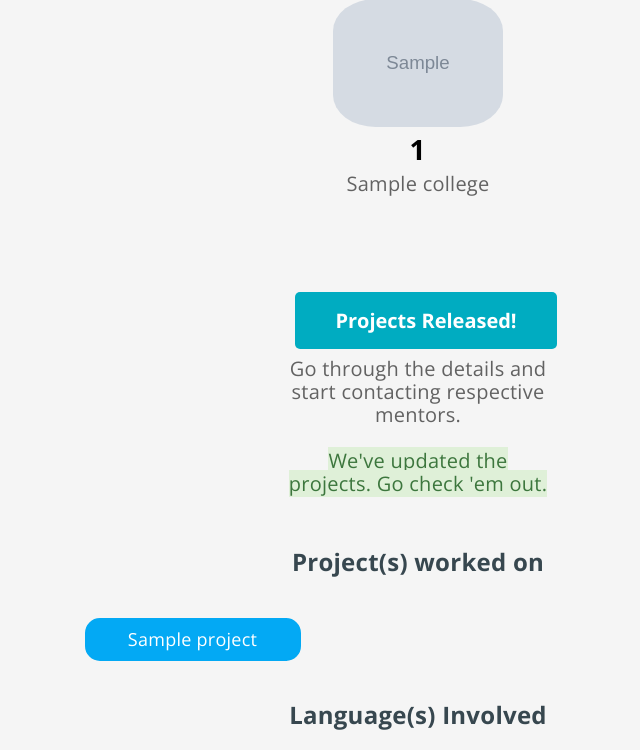
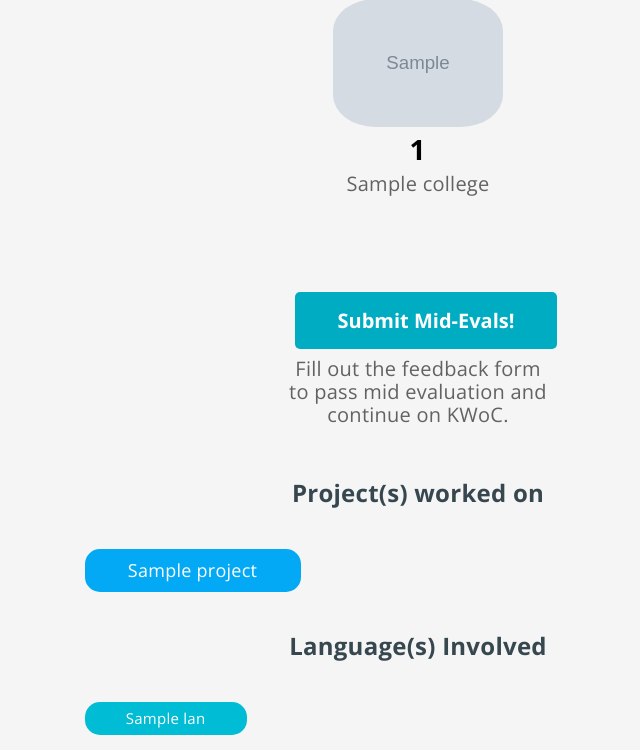
Before and after one commit to kossiitkgp/kwoc-2018, a Flask app: template templates/dashboard.html in a window 1280 px wide. Shown: the part 545-1295 px from the top of the page, without its empty margins (222-862 px from the left). Run offline with Flask 2, Linux system fonts and the light colour scheme; the template is opened without the code that fills it: most values are stand-ins (such as "Sample title", 1, 10 or a date in 2020); grey boxes marked "Sample" are stand-in pictures; some libraries are stand-ins or nearby versions.

Commit message:
add button for mid evals #175

```diff
--- a/templates/dashboard.html
+++ b/templates/dashboard.html
@@ -77,7 +77,8 @@
                         <h1>{{ id }}</h1>
                         <p>{{ college }}</p>
                         <br><br><br>
-                        <p class="panel-heading"><a class="btn btn-success prjt-rel" href="{{ url_for('projects') }}">Projects Released!</a><br>Go through the details and start contacting respective mentors.<br><br><span class="alert-success">We've updated the projects. Go check 'em out.</span></p>
+                        <p class="panel-heading"><a class="btn btn-success prjt-rel" href="{{ url_for('mid_term') }}">Submit Mid-Evals!</a><br>Fill out the feedback form to pass mid evaluation and continue on KWoC.</p>
+{#                        <p class="panel-heading"><a class="btn btn-success prjt-rel" href="{{ url_for('projects') }}">Projects Released!</a><br>Go through the details and start contacting respective mentors.<br><br><span class="alert-success">We've updated the projects. Go check 'em out.</span></p>#}
 {#                        <p>Overwhelmed by jargons ? Think you are not good enough for the program? Check out these:</p>#}
                     </div>
 {#                    <div class="tut-links col-sm-4 center-block center-col">#}
```
